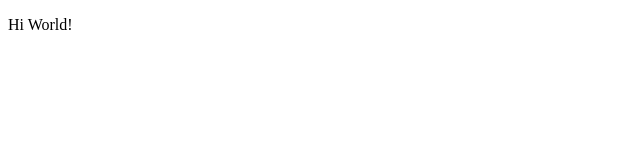
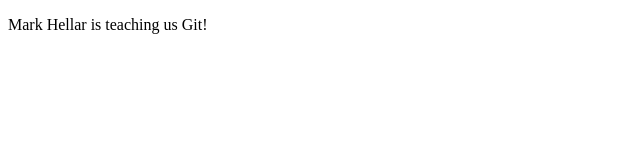
Before and after one commit to tomensom/tomensom.github.io, a plain HTML site: page index.html in a window 1280 px wide. Shown: the whole page, without its empty margins (0-640 px from the left). Drawn offline with Linux system fonts and the light colour scheme.

Commit message:
Update to home page

```diff
--- a/index.html
+++ b/index.html
@@ -4,6 +4,6 @@
     <title>My Webpage</title>
 </head>
 <body>
-    <p>Hi World!</p>
+    <p>Mark Hellar is teaching us Git!</p>
 </body>
 </html>
```
